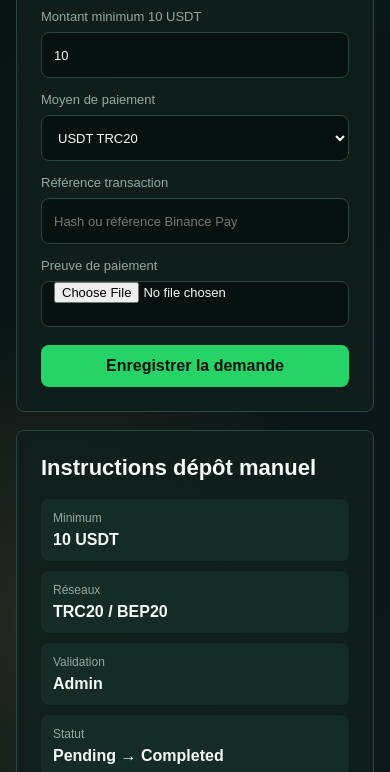
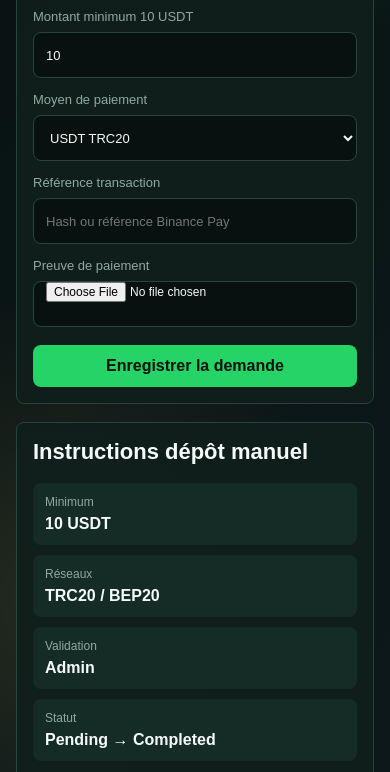
Before and after one commit to Abdallah924-coder/afrix, a plain HTML site: page pages/wallet.html in a window 390 px wide. Shown: the part 448-1220 px from the top of the page. Drawn offline with Linux system fonts and the light colour scheme.

Commit message:
Constrain app layout width

```diff
--- a/pages/wallet.html
+++ b/pages/wallet.html
@@ -4,7 +4,7 @@
   <meta charset="utf-8">
   <meta name="viewport" content="width=device-width, initial-scale=1">
   <title>Wallet - AFRIX</title>
-  <link rel="stylesheet" href="../styles.css?v=20260609-3">
+  <link rel="stylesheet" href="../styles.css?v=20260609-4">
 </head>
 <body data-protected data-page="wallet">
   <aside class="sidebar" data-sidebar></aside>
@@ -82,6 +82,6 @@
       </div>
     </section>
   </main>
-  <script src="../app.js?v=20260609-3"></script>
+  <script src="../app.js?v=20260609-4"></script>
 </body>
 </html>
--- a/styles.css
+++ b/styles.css
@@ -251,6 +251,8 @@ h2 { font-size: 22px; }
 .chain-node:nth-of-type(6) { left: 76%; top: 72%; animation-delay: .95s; }
 .public-strip { display: grid; grid-template-columns: repeat(3, 1fr); gap: 20px; padding: 10px 48px 52px; }
 .public-strip article, .panel, .stats article, .plans article {
+  width: 100%;
+  max-width: 100%;
   min-width: 0;
   padding: 24px;
   border: 1px solid var(--line);
@@ -365,7 +367,13 @@ h2 { font-size: 22px; }
 .side-card span, .side-card small { display: block; color: var(--muted); font-size: 13px; }
 .side-card strong { display: block; margin: 7px 0; color: var(--gold); font-size: 28px; }
 
-.app { min-width: 0; margin-left: 260px; padding: 34px; }
+.app {
+  width: calc(100% - 260px);
+  max-width: calc(100% - 260px);
+  min-width: 0;
+  margin-left: 260px;
+  padding: 34px;
+}
 .topbar { display: flex; justify-content: space-between; align-items: center; gap: 14px; margin-bottom: 18px; }
 .topbar-title p { margin-bottom: 7px; color: var(--cyan); font-size: 13px; }
 .topbar-title { min-width: 0; }
@@ -402,6 +410,15 @@ body[data-page="dashboard"] .stats article {
 .list span, .wallet-address span { display: block; color: var(--muted); font-size: 13px; }
 .wallet-address small { display: block; margin-top: 6px; color: var(--muted); }
 .wallet-address > div { min-width: 0; }
+body[data-page="wallet"],
+body[data-page="wallet"] .app,
+body[data-page="wallet"] .panel,
+body[data-page="wallet"] form,
+body[data-page="wallet"] label,
+body[data-page="wallet"] input,
+body[data-page="wallet"] select {
+  max-width: 100%;
+}
 .wallet-address strong,
 .wallet-address small,
 .info-grid strong,
@@ -423,6 +440,8 @@ body[data-page="dashboard"] .stats article {
 .progress span { display: block; height: 100%; width: 0; background: linear-gradient(90deg, var(--green), var(--cyan), var(--gold)); }
 .copy-row { display: grid; grid-template-columns: 1fr auto; gap: 10px; margin-top: 16px; }
 .wallet-tabs {
+  width: 100%;
+  max-width: 100%;
   min-width: 0;
   display: grid;
   gap: 16px;
@@ -455,6 +474,8 @@ body[data-page="dashboard"] .stats article {
 }
 .wallet-tab-panel { display: none; }
 .wallet-tab-panel {
+  width: 100%;
+  max-width: 100%;
   min-width: 0;
   gap: 18px;
 }
@@ -577,7 +598,12 @@ th { color: var(--muted); font-size: 12px; }
   .sidebar { transform: translateX(-100%); transition: .2s ease; z-index: 20; }
   .sidebar.open { transform: translateX(0); }
   .side-card { position: static; margin-top: 18px; }
-  .app { margin-left: 0; padding: 16px; }
+  .app {
+    width: 100%;
+    max-width: 100%;
+    margin-left: 0;
+    padding: 16px;
+  }
   .menu-btn { display: inline-flex; position: relative; z-index: 30; width: 44px; min-width: 44px; padding: 0; font-size: 24px; line-height: 1; }
   .topbar {
     display: grid;
@@ -735,6 +761,12 @@ th { color: var(--muted); font-size: 12px; }
     width: 100%;
   }
   .info-grid { grid-template-columns: 1fr; }
+  body[data-page="wallet"] .panel {
+    padding: 16px;
+  }
+  body[data-page="wallet"] input[type="file"] {
+    font-size: 12px;
+  }
   .maintenance-card h1 { font-size: 30px; }
   .toast {
     left: 12px;
```
Also changed, not shown: index.html (+1 -1 lines), pages/dashboard.html (+2 -2 lines), pages/login.html (+2 -2 lines), pages/register.html (+2 -2 lines), pages/transactions.html (+2 -2 lines).
